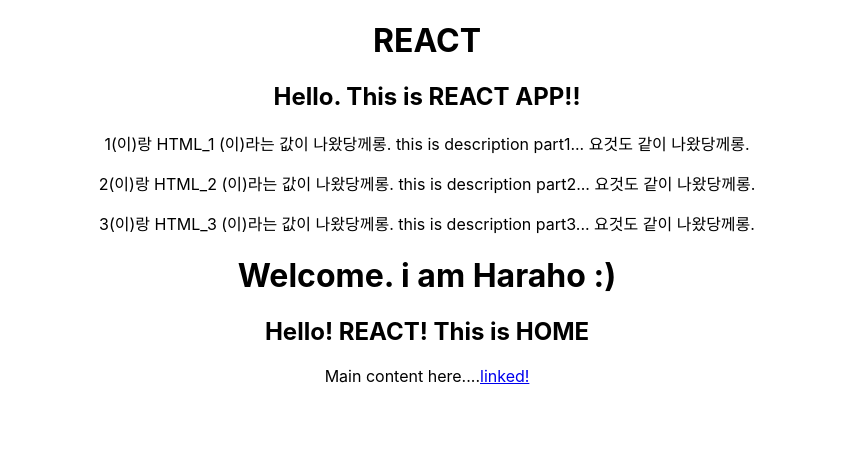
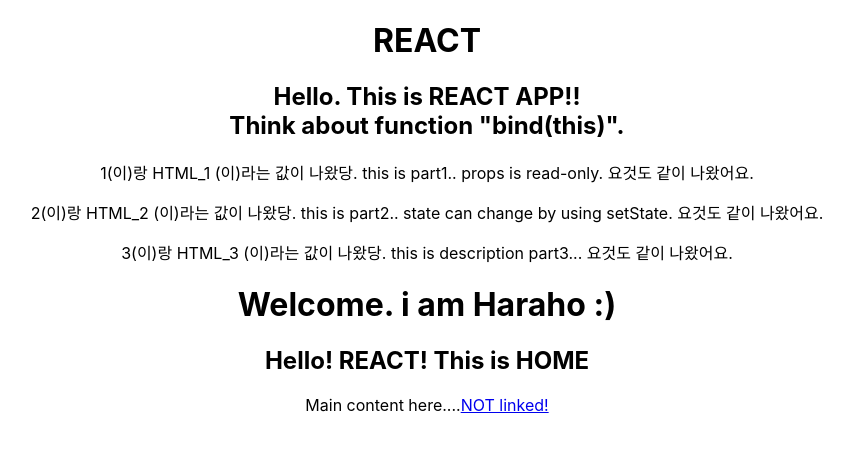
Before and after one commit to KwagDaeho/MY_REACT_APP, a React (Create React App) app: page / in a window 1280 px wide. Shown: the top 452 px of the page, without its empty margins (213-1061 px from the left). Built offline with nearby package versions, Linux system fonts and the light colour scheme.

Commit message:
modify:text modify

```diff
--- a/src/App.js
+++ b/src/App.js
@@ -15,8 +15,12 @@ class App extends Component {
       },
       subject: { title: "REACT", sub: "Hello. This is REACT APP!!" },
       contents: [
-        { id: 1, title: "HTML_1", desc: "this is description part1..." },
-        { id: 2, title: "HTML_2", desc: "this is description part2..." },
+        { id: 1, title: "HTML_1", desc: "this is part1.. props is read-only." },
+        {
+          id: 2,
+          title: "HTML_2",
+          desc: "this is part2.. state can change by using setState.",
+        },
         { id: 3, title: "HTML_3", desc: "this is description part3..." },
       ],
     };
--- a/src/components/Content.js
+++ b/src/components/Content.js
@@ -7,7 +7,7 @@ class Content extends Component {
         <h1>{this.props.title}</h1>
         <h2>{this.props.desc}</h2>
         Main content here....
-        <a href="1.html">linked!</a>
+        <a href="1.html">NOT linked!</a>
       </div>
     );
   }
--- a/src/components/ETC.js
+++ b/src/components/ETC.js
@@ -14,8 +14,8 @@ class ETC extends Component {
             console.log(data);
           }.bind(this)}
         >
-          {data[i].id}(이)랑 {data[i].title} (이)라는 값이 나왔당께롱.{" "}
-          {data[i].desc} 요것도 같이 나왔당께롱.
+          {data[i].id}(이)랑 {data[i].title} (이)라는 값이 나왔당.{" "}
+          {data[i].desc} 요것도 같이 나왔어요.
         </p>
       );
       i = i + 1;
--- a/src/components/Subject.js
+++ b/src/components/Subject.js
@@ -12,7 +12,10 @@ class Subject extends Component {
         >
           {this.props.title}
         </h1>
-        <h2>{this.props.sub}</h2>
+        <h2>
+          {this.props.sub}
+          <br /> Think about function "bind(this)".
+        </h2>
       </header>
     );
   }
```
